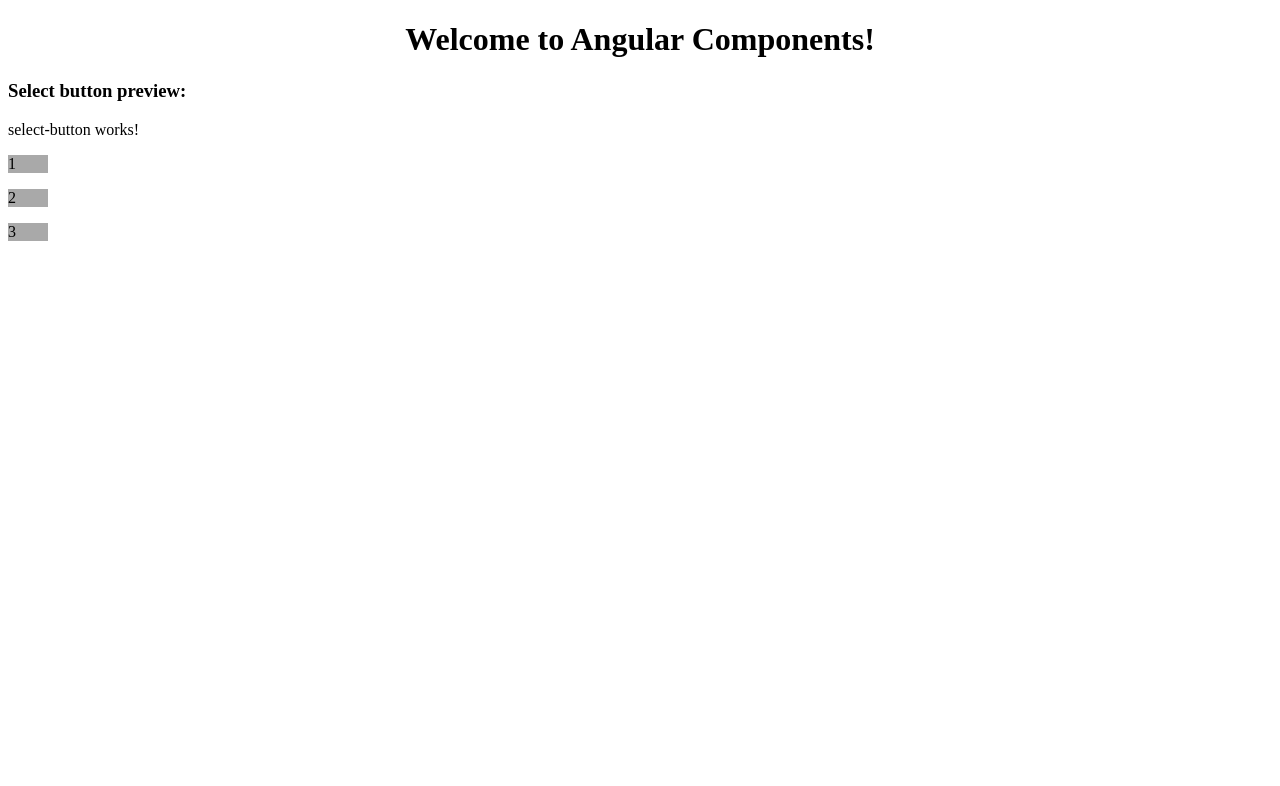
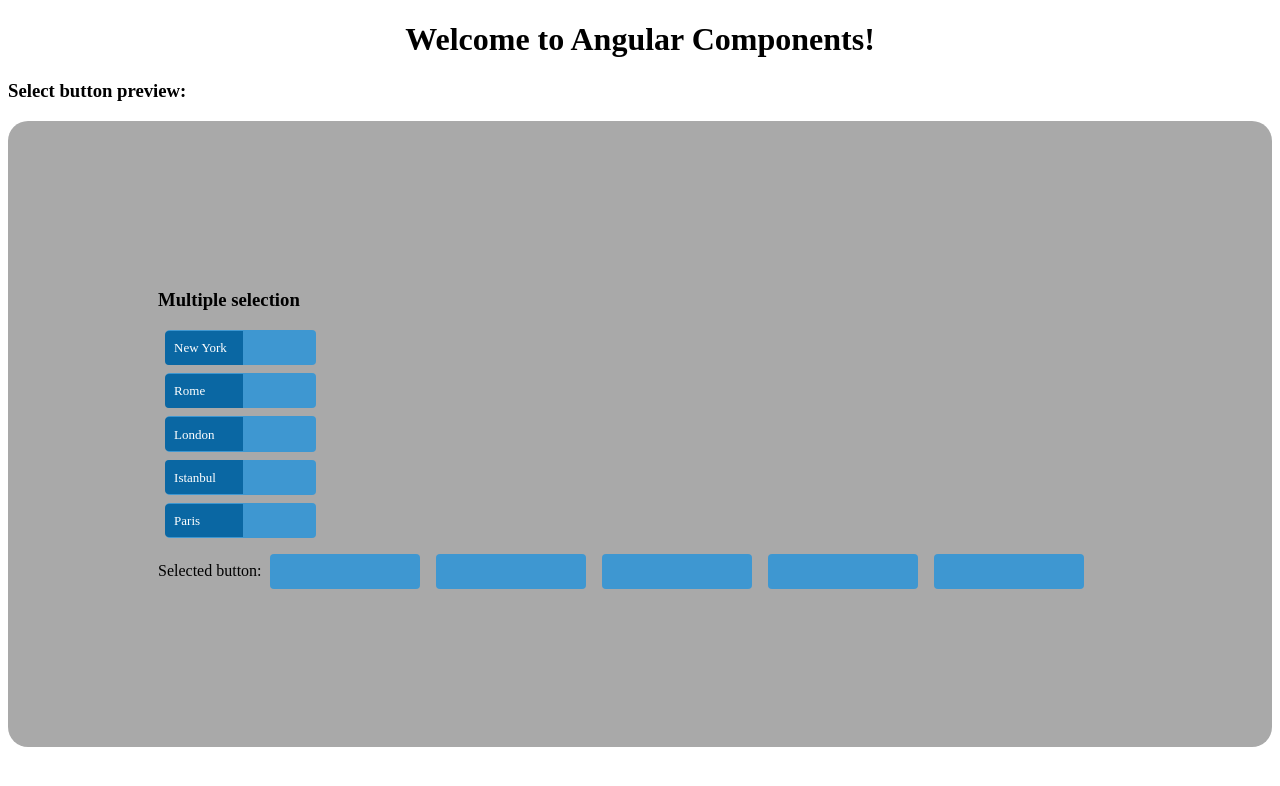
Before and after one commit to brusoman/Angular-components, an Angular app in the folder angular-components/: page / in a window 1280 px wide. Shown: the top 786 px of the page. Built offline with nearby package versions, Linux system fonts and the light colour scheme.

Commit message:
Selection + SCSS

```diff
--- a/angular-components/package.json
+++ b/angular-components/package.json
@@ -1,5 +1,5 @@
 {
-  "name": "angular-components",
+  "label": "angular-components",
   "version": "0.0.0",
   "scripts": {
     "ng": "ng",
--- a/angular-components/src/app/components/select-button/select-button.component.html
+++ b/angular-components/src/app/components/select-button/select-button.component.html
@@ -1,9 +1,26 @@
-<p>
-  select-button works!
-</p>
+<div class="button">
+
+  <div class="button__list">
+
+    <h3>Multiple selection</h3>
+    <div *ngFor="let option of options" class="button__body" (click)="onSelect(option)"
+         [class.button__label_selected]="option.isSelected">
+
+      <span class="button__label">{{option.label}}</span>
+    </div>
 
 
-<div *ngFor="let option of options" class="button">
 
-  <p>{{option}}</p>
+  <div class="button__list_show">
+    <p>Selected button:</p>
+
+    <div *ngFor="let select of options" class="button__body">
+      <div *ngIf="select.isSelected">
+
+        <span class="button__label_show">{{select.label}}</span>
+      </div>
+
+    </div>
+  </div>
 </div>
+</div>
--- a/angular-components/src/app/components/select-button/select-button.component.scss
+++ b/angular-components/src/app/components/select-button/select-button.component.scss
@@ -1,6 +1,48 @@
-div.button {
+.button__list{
+  background-color: darkgray;
+  padding: 150px 150px;
+  border-radius: 20px;
+}
+.button__list_show{
+  display: inline-flex;
+}
+.button__body {
+  cursor: pointer;
+  position: relative;
+  left: 0;
+  background-color: #3E97D1;
+  margin: .5em;
+  padding: .3em 0;
+  height: 1.6em;
+  width: 150px;
+  border-radius: 4px;
 
-  background: darkgray;
-  width: 40px;
 
 }
+
+.button__label {
+  display: inline-block;
+  font-size: small;
+  color: white;
+  padding: 0.8em 0.7em 0 0.7em;
+  background-color: #0A67A3;
+  line-height: 1em;
+  position: relative;
+  left: -1px;
+  top: -4px;
+  height: 1.8em;
+  margin-right: .8em;
+  border-radius: 4px 0 0 4px;
+  width: 60px;
+
+}
+.button__label_selected{
+
+  background: blue;
+  border: solid 5px crimson;
+
+}
+ .button__label_show{
+   @extend .button__label;
+   background-color: #448b4e;
+ }
--- a/angular-components/src/app/components/select-button/select-button.component.ts
+++ b/angular-components/src/app/components/select-button/select-button.component.ts
@@ -1,4 +1,5 @@
 import {Component, Input, OnInit} from '@angular/core';
+import {OptionModel} from "./select-button.model";
 
 @Component({
   selector: 'select-button-component',
@@ -7,11 +8,45 @@ import {Component, Input, OnInit} from '@angular/core';
 })
 export class SelectButtonComponent implements OnInit {
 
-  @Input() options;
-  @Input() selected;
-  constructor() { }
+  @Input() options: OptionModel[];
+  @Input('ngModel') selected;
+  @Input('multiple') multiple;
+  isMultiple: boolean = false;
+  selectedOptions: OptionModel[] = [];
+  labels: string[] = []; //Array with buttons's names
+  constructor() {
+  }
 
   ngOnInit() {
+    //////////TEST////////////
+    this.multiple = 'multiple';
+    /////////////////////////
+    console.log(this.multiple);
+    console.log("On init");
+    if ('label' in this.options[0]) {
+      for (let i = 0; i < this.options.length; i++) {
+        console.log(this.options[i]);
+        this.labels[i] = this.options[i].label;
+        //this.labels.push(this.options[i].label); // TODO: What is better?
+      }
+    }
   }
 
+  onSelect(option: OptionModel) {
+
+    if (this.multiple != 'multiple') {
+      for (let i = 0; i < this.options.length; i++) {
+        this.options[i].isSelected = false;
+      }
+    }
+    option.isSelected = !option.isSelected;
+
+    this.selectedOptions.push(option);
+    console.log(option);
+    console.log("Array: ", this.selectedOptions);
+
+
+  }
+
+
 }
--- a/angular-components/src/app/showcase/select-button-view/button-mock.ts
+++ b/angular-components/src/app/showcase/select-button-view/button-mock.ts
@@ -3,6 +3,11 @@ export const OPTIONS =[
   2,
   3,
 
-
-
 ];
+export const ObjOPTIONS = [
+  {label: 'New York', code: 'NY'},
+  {label: 'Rome', code: 'RM'},
+  {label: 'London', code: 'LDN'},
+  {label: 'Istanbul', code: 'IST'},
+  {label: 'Paris', code: 'PRS'}
+];
--- a/angular-components/src/app/showcase/select-button-view/select-button-view.component.html
+++ b/angular-components/src/app/showcase/select-button-view/select-button-view.component.html
@@ -1,3 +1,4 @@
 <h3>Select button preview:</h3>
 
-<select-button-component [options]="options"></select-button-component>
+<select-button-component [options]="options" [ngModel]="Test" [multiple]="multiple" ></select-button-component>
+<!--[multiple]='multiple'-->
--- a/angular-components/src/app/showcase/select-button-view/select-button-view.component.ts
+++ b/angular-components/src/app/showcase/select-button-view/select-button-view.component.ts
@@ -1,5 +1,5 @@
 import { Component, OnInit } from '@angular/core';
-import {OPTIONS} from "./button-mock";
+import {ObjOPTIONS, OPTIONS} from "./button-mock";
 
 @Component({
   selector: 'select-button-view',
@@ -7,7 +7,8 @@ import {OPTIONS} from "./button-mock";
   styleUrls: ['./select-button-view.component.scss']
 })
 export class SelectButtonViewComponent implements OnInit {
-  options = OPTIONS;
+  options = ObjOPTIONS;
+  Test = "Test String";
   constructor() { }
 
   ngOnInit() {
```
Also changed, not shown: 1 other file (tests, documents, lock files or other folders).
